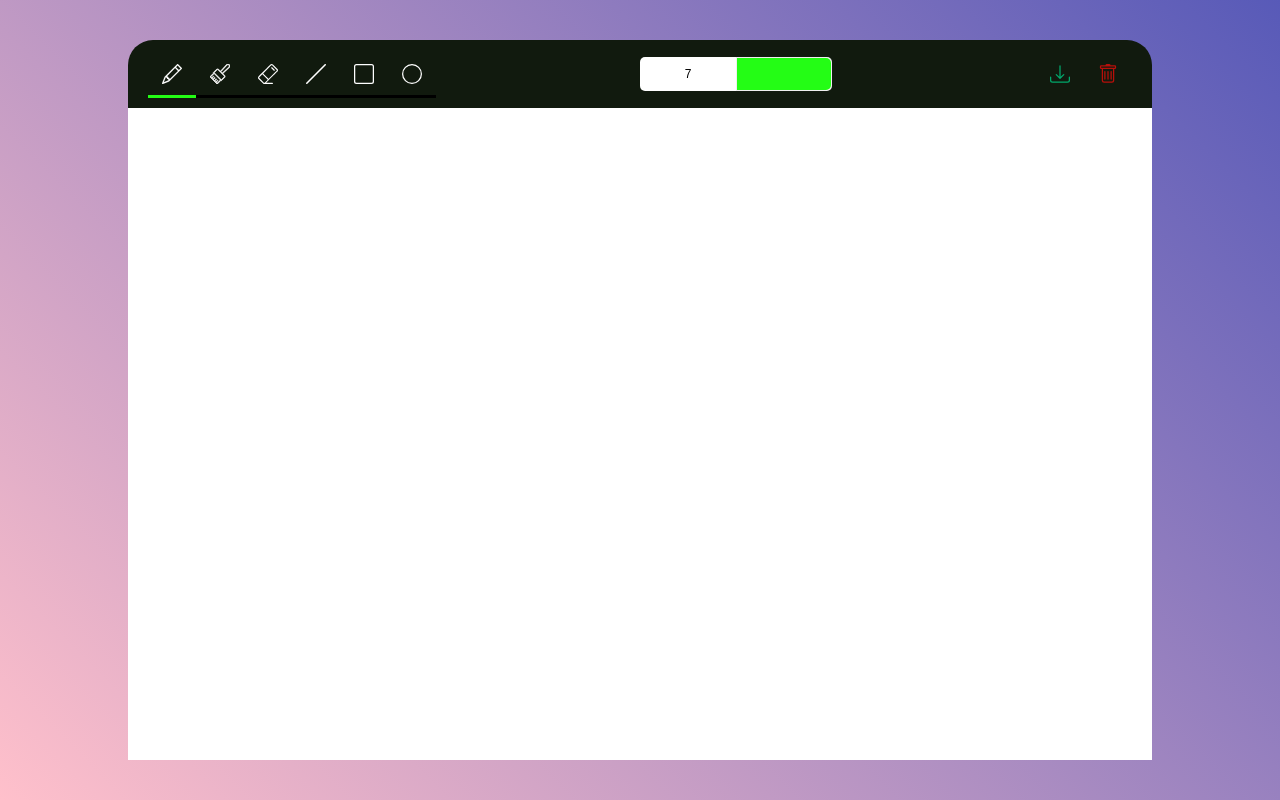
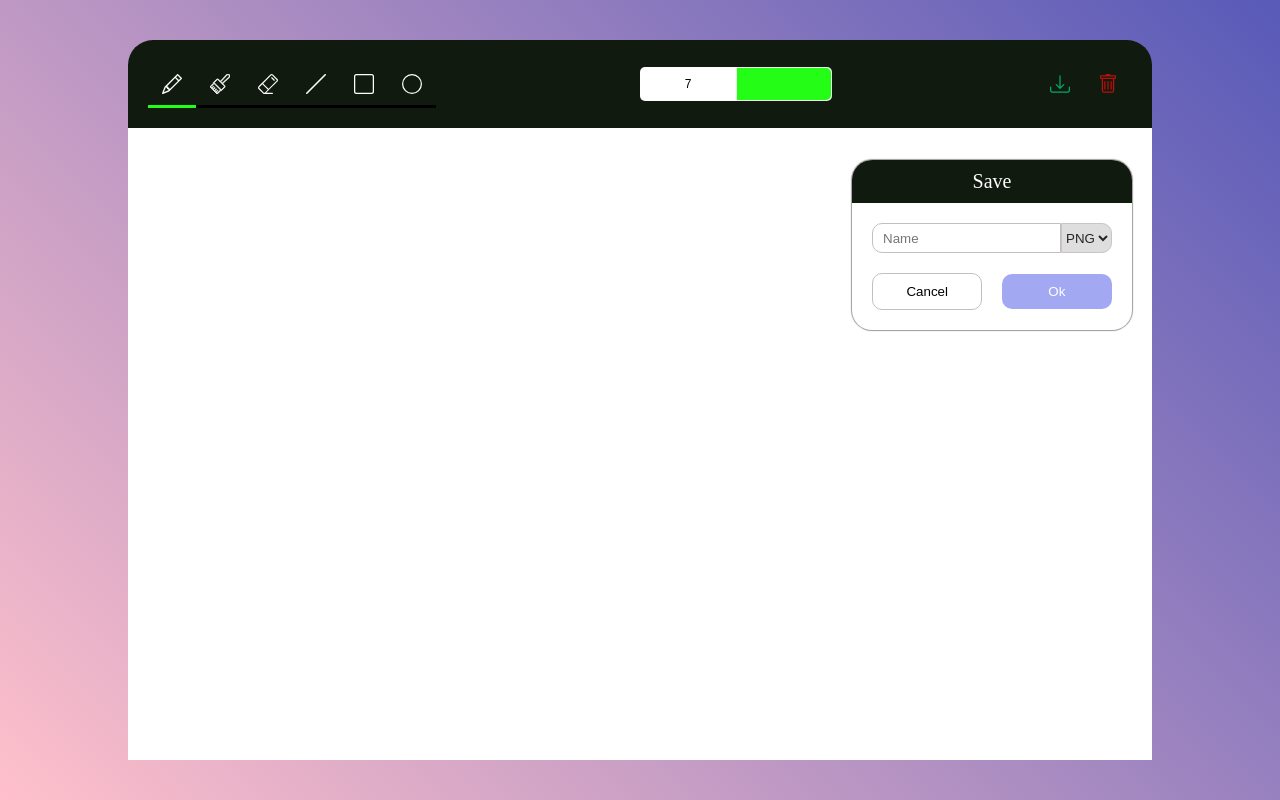
Before and after one commit to Nate-JS/Paint-55, a React (Create React App) app: page / in a window 1280 px wide. Built offline with nearby package versions, Linux system fonts and the light colour scheme.

Commit message:
Add a modal and styles

```diff
--- a/src/components/App/App.css
+++ b/src/components/App/App.css
@@ -4,4 +4,6 @@
   border-radius: 25px 25px 0 0;
   display: flex;
   flex-direction: column;
+
+  position: relative;
 }
--- a/src/components/App/App.js
+++ b/src/components/App/App.js
@@ -1,14 +1,30 @@
-import React from "react";
+import React, { useState } from "react";
 import "./App.css";
 
 import Toolbar from "components/Toolbar/Toolbar";
 import Workspace from "components/Workspace/Workspace";
+import Modal from "components/Modal/Modal";
 
 function App() {
+  const [showModal, setShowModal] = useState(true);
+
+  function saveCanvas(name, format) {
+    console.log(name, format);
+  }
+
+  function openModal() {
+    setShowModal(true);
+  }
+
+  function closeModal() {
+    setShowModal(false);
+  }
+
   return (
     <div className="app">
       <Toolbar />
       <Workspace />
+      <Modal show={showModal} callBack={saveCanvas} />
     </div>
   );
 }
--- /dev/null
+++ b/src/components/Modal/Modal.css
@@ -0,0 +1,104 @@
+.modal {
+  position: absolute;
+
+  top: 0;
+  right: 0;
+  transform: scale(0) translate(0, 0);
+  box-shadow: 0 0 1px 1px rgba(119, 114, 114, 0.712);
+  border-radius: 20px;
+  overflow: hidden;
+
+  transition: 300ms;
+}
+
+.modal--show {
+  transform: scale(1) translate(-20px, 120px);
+}
+
+.modal__header {
+  display: flex;
+  justify-content: center;
+  background: var(--toolbar-color);
+  padding: 10px 20px;
+}
+
+.modal__title {
+  font-size: 20px;
+  font-weight: 300;
+  color: white;
+}
+
+.modal__body {
+  display: flex;
+  justify-content: center;
+  flex-direction: column;
+  padding: 10px 20px;
+}
+
+.group {
+  margin: 10px 0;
+  display: flex;
+  justify-content: space-between;
+}
+
+.modal__input {
+  padding-left: 10px;
+  height: 30px;
+  outline: none;
+  border: 1px solid silver;
+  border-radius: 10px 0 0 10px;
+}
+
+.modal__select {
+  height: 30px;
+  outline: none;
+  border: 1px solid rgb(204, 195, 195);
+  background-color: rgb(222, 222, 223);
+  color: rgb(39, 37, 37);
+  border-radius: 0 10px 10px 0;
+}
+
+.select__item {
+  background-color: #fff;
+}
+
+.select__item:hover,
+.select__item:focus {
+  background-color: rgb(29, 15, 15);
+}
+
+.modal__btn {
+  width: 46%;
+  outline: none;
+  border: none;
+  background-color: rgb(163, 168, 243);
+  color: white;
+  padding: 10px;
+  border-radius: 10px;
+  transition: 200ms;
+}
+
+.modal__btn--primary {
+  background-color: rgb(163, 168, 243);
+}
+
+.modal__btn--primary:hover {
+  background-color: rgb(105, 113, 216);
+}
+.modal__btn--primary:active {
+  background-color: rgb(69, 78, 212);
+}
+
+.modal__btn--secondary {
+  background-color: rgb(255, 255, 255);
+  border: 1px solid silver;
+  color: rgb(0, 0, 0);
+}
+
+.modal__btn--secondary:hover {
+  background-color: rgb(236, 231, 231);
+}
+
+.modal__btn--secondary:active {
+  background-color: rgb(221, 217, 217);
+}
--- /dev/null
+++ b/src/components/Modal/Modal.js
@@ -0,0 +1,48 @@
+import React, { useState } from "react";
+import "./Modal.css";
+
+// This is a specific modal
+export default function Modal({ show, callBack }) {
+  const [imgName, setImgName] = useState(false);
+  const [imgFormat, setImgFormat] = useState("png");
+
+  function returnData() {
+    if (imgName && imgFormat) callBack(imgName, imgFormat);
+  }
+
+  return (
+    <div className={`modal ${show && "modal--show"}`}>
+      <div className="modal__header">
+        <h2 className="modal__title">Save</h2>
+      </div>
+
+      <div className="modal__body">
+        <div className="group">
+          <input
+            className="modal__input"
+            id="imgName"
+            type="text"
+            placeholder="Name"
+            onInput={event => setImgName(event.target.value)}
+          />
+
+          <select className="modal__select" id="imgFormat" onClick={event => setImgFormat(event.target.value)}>
+            <option className="select__item" value="png">
+              PNG
+            </option>
+            <option className="select__item" value="jpg">
+              JPG
+            </option>
+          </select>
+        </div>
+
+        <div className="group">
+          <button className="modal__btn modal__btn--secondary">Cancel</button>
+          <button className="modal__btn modal__btn--primary" onClick={returnData}>
+            Ok
+          </button>
+        </div>
+      </div>
+    </div>
+  );
+}
--- a/src/components/Toolbar/Toolbar.js
+++ b/src/components/Toolbar/Toolbar.js
@@ -22,6 +22,7 @@ import trashIcon from "icons/trash.svg";
 
 export default function Toolbar() {
   return (
+    <>
       <div className="toolbar">
         <Group>
           <IndicatorIconButton id={config.items.pencil.id} icon={pencilIcon} />
@@ -40,5 +41,6 @@ export default function Toolbar() {
           <SimpleIconButton id="simpleIconButton-trash" icon={trashIcon} />
         </Group>
       </div>
+    </>
   );
 }
--- a/src/components/Workspace/Workspace.js
+++ b/src/components/Workspace/Workspace.js
@@ -133,6 +133,7 @@ class Workspace extends Component {
               this.props.circle.fill
             );
           } else {
+            this.clear("layer");
             const r = Math.abs(this.mousePosition.x - this.currentObjectFixedPosition.x);
             this.drawCircle(
               this.canvasContext,
@@ -171,6 +172,7 @@ class Workspace extends Component {
               this.props.rectangle.fill
             );
           } else {
+            this.clear("layer");
             const length = this.mousePosition.x - this.currentObjectFixedPosition.x;
             const height = this.mousePosition.y - this.currentObjectFixedPosition.y;
             this.drawRectangle(
```
Lines whose indentation alone changed are shown as unchanged.
